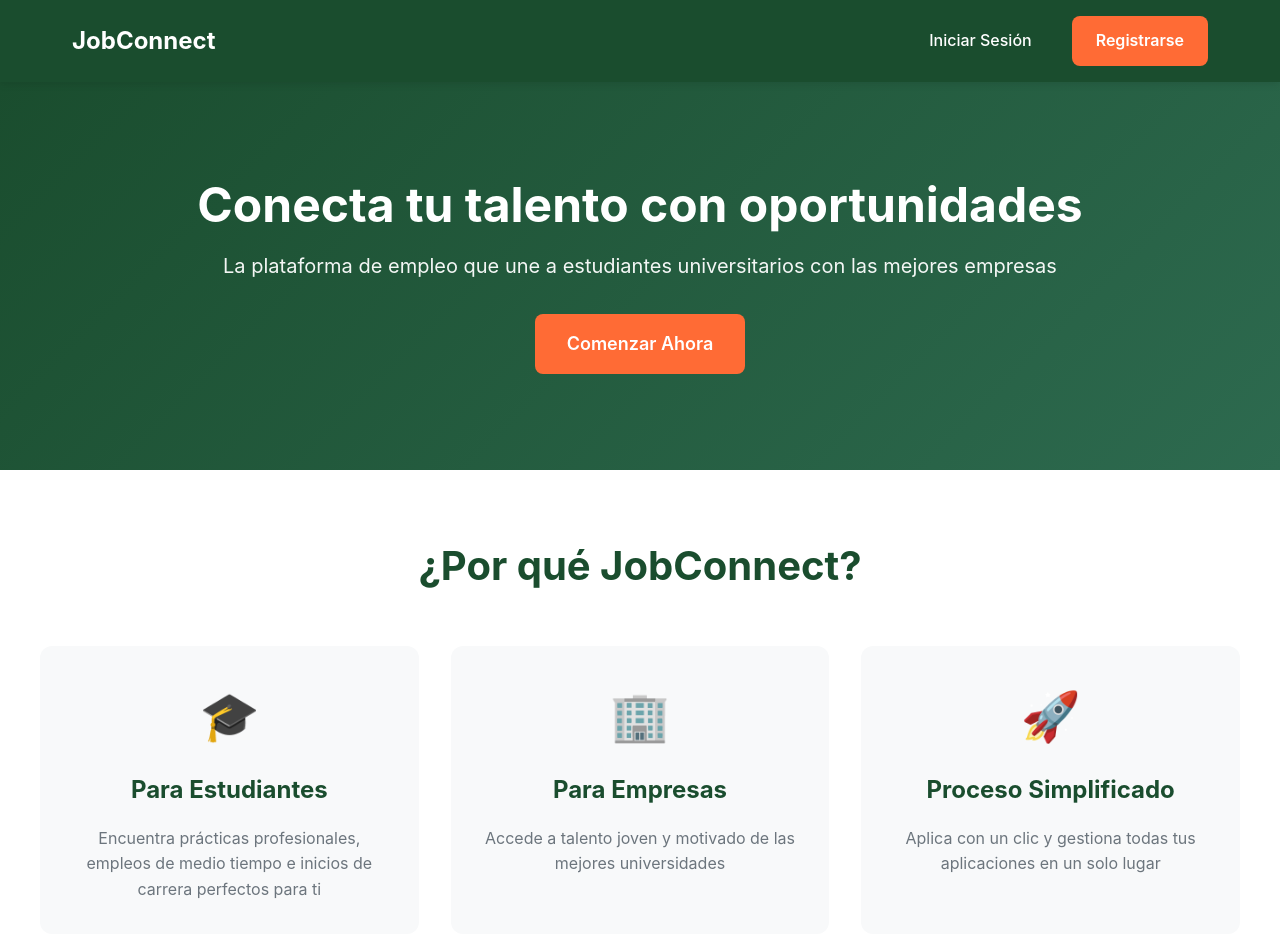
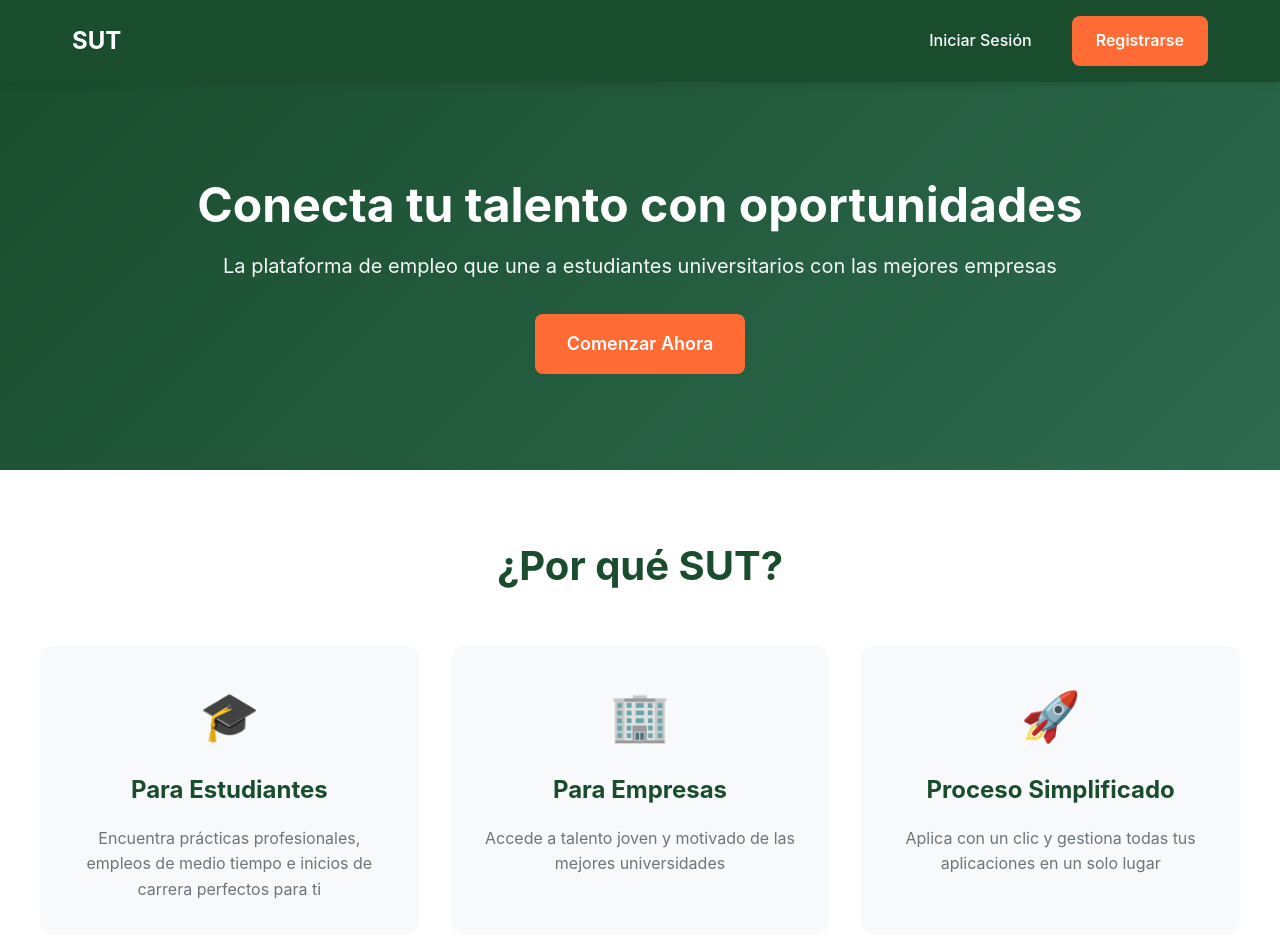
Before and after one commit to luisHidalgo-git/Sut, a React (Vite) app in the folder client/: page / in a window 1280 px wide. Shown: the top 938 px of the page. Built offline with nearby package versions, Linux system fonts and the light colour scheme; no server answers.

Commit message:
seccion home eliminada

```diff
--- a/client/src/components/Navbar.jsx
+++ b/client/src/components/Navbar.jsx
@@ -26,7 +26,7 @@ const Navbar = () => {
     <nav className="navbar">
       <div className="nav-container">
         <Link to="/" className="nav-logo">
-          JobConnect
+          SUT
         </Link>
 
         <div className="nav-menu">
--- a/client/src/pages/Home.jsx
+++ b/client/src/pages/Home.jsx
@@ -14,28 +14,20 @@ const Home = () => {
 
   return (
     <div className="home">
+      {!user && (
         <section className="hero">
           <div className="hero-content">
             <h1>Conecta tu talento con oportunidades</h1>
             <p>La plataforma de empleo que une a estudiantes universitarios con las mejores empresas</p>
 
-          {!user && (
             <div className="hero-actions">
               <Link to="/register" className="btn btn-primary btn-large">
                 Comenzar Ahora
               </Link>
             </div>
-          )}
-
-          {user && (
-            <div className="hero-actions">
-              <Link to="/jobs" className="btn btn-primary btn-large">
-                Explorar Oportunidades
-              </Link>
-            </div>
-          )}
           </div>
         </section>
+      )}
 
       {user && (
         <section className="feed-section">
@@ -49,7 +41,7 @@ const Home = () => {
       {!user && (
         <section className="features">
           <div className="container">
-            <h2>¿Por qué JobConnect?</h2>
+            <h2>¿Por qué SUT?</h2>
             <div className="features-grid">
               <div className="feature-card">
                 <div className="feature-icon">🎓</div>
```
Lines whose indentation alone changed are shown as unchanged.
